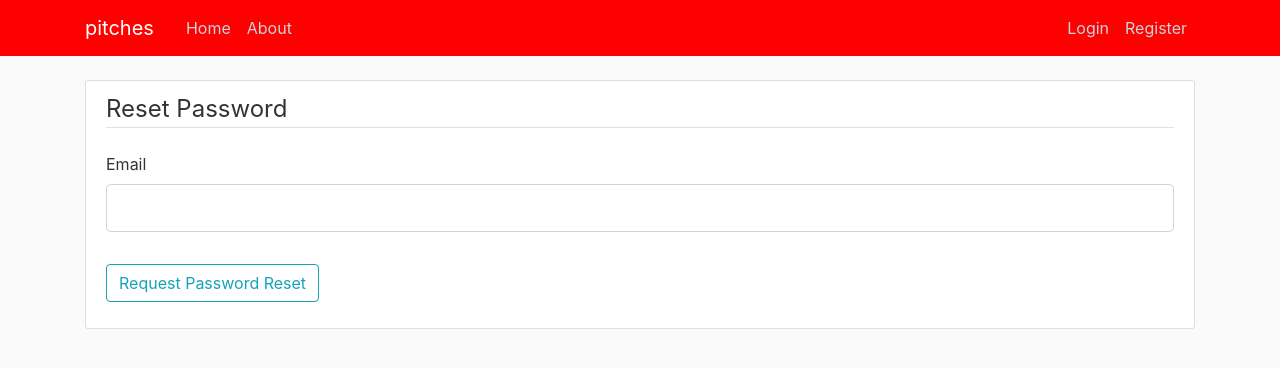
After one commit to fattym/flask3, a Flask app: page /reset_password in a window 1280 px wide. The commit adds this page. Shown: the top 368 px of the page. Run offline with Flask 2, Linux system fonts and the light colour scheme; some libraries are stand-ins or nearby versions.

Commit message:
installed the email enviroment

```diff
--- a/flask3/forms.py
+++ b/flask3/forms.py
@@ -59,3 +59,21 @@ class CommentsForm(FlaskForm):
     title = StringField('Title', validators=[DataRequired()])
     content = TextAreaField('Content', validators=[DataRequired()])
     submit = SubmitField('Post')
+
+
+class RequestResetForm(FlaskForm):
+    email = StringField('Email',
+                        validators=[DataRequired(), Email()])
+    submit = SubmitField('Request Password Reset')
+
+    def validate_email(self, email):
+        user = User.query.filter_by(email=email.data).first()
+        if user is None:
+            raise ValidationError('There is no account with that email. You must register first.')
+
+
+class ResetPasswordForm(FlaskForm):
+    password = PasswordField('Password', validators=[DataRequired()])
+    confirm_password = PasswordField('Confirm Password',
+                                     validators=[DataRequired(), EqualTo('password')])
+    submit = SubmitField('Reset Password')
--- a/flask3/routes.py
+++ b/flask3/routes.py
@@ -2,11 +2,11 @@ import os
 import secrets
 from PIL import Image
 from flask import render_template,url_for,flash, redirect,request, abort
-from flask3 import app,db,bcrypt
-from flask3.forms import RegistrationForm, LoginForm,UpdateAccountForm,PostForm, CommentsForm
+from flask3 import app,db,bcrypt,mail
+from flask3.forms import RegistrationForm, LoginForm,UpdateAccountForm,PostForm, CommentsForm,ResetPasswordForm,RequestResetForm
 from flask3.models import User,Post,Comment
 from flask_login import login_user,current_user,logout_user,login_required
-
+from flask_mail import Message
 
 
 @app.route('/')
@@ -162,3 +162,49 @@ def comments():
         flash('Your post has been created!','success')
         return redirect(url_for('home'))
     return render_template('comments.html',title='Comment',form=form, legend='New comment')
+
+
+
+
+def send_reset_email(user):
+    token = user.get_reset_token()
+    msg = Message('Password Reset Request',
+                  sender='noreply@demo.com',
+                  recipients=[user.email])
+    msg.body = f'''To reset your password, visit the following link:
+{url_for('reset_token', token=token, _external=True)}
+If you did not make this request then simply ignore this email and no changes will be made.
+'''
+    mail.send(msg)
+
+
+@app.route("/reset_password", methods=['GET', 'POST'])
+def reset_request():
+    if current_user.is_authenticated:
+        return redirect(url_for('home'))
+    form = RequestResetForm()
+    if form.validate_on_submit():
+        user = User.query.filter_by(email=form.email.data).first()
+        send_reset_email(user)
+        flash('An email has been sent with instructions to reset your password.', 'info')
+        return redirect(url_for('login'))
+    return render_template('reset_request.html', title='Reset Password', form=form)
+
+
+
+@app.route("/reset_password/<token>", methods=['GET', 'POST'])
+def reset_token(token):
+    if current_user.is_authenticated:
+        return redirect(url_for('home'))
+    user = User.verify_reset_token(token)
+    if user is None:
+        flash('That is an invalid or expired token', 'warning')
+        return redirect(url_for('reset_request'))
+    form = ResetPasswordForm()
+    if form.validate_on_submit():
+        hashed_password = bcrypt.generate_password_hash(form.password.data).decode('utf-8')
+        user.password = hashed_password
+        db.session.commit()
+        flash('Your password has been updated! You are now able to log in', 'success')
+        return redirect(url_for('login'))
+    return render_template('reset_token.html', title='Reset Password', form=form)
--- a/flask3/templates/layout.html
+++ b/flask3/templates/layout.html
@@ -39,7 +39,7 @@
           <!-- Navbar Right Side -->
           <div class="navbar-nav">
             {% if current_user.is_authenticated %}
-            <a class="nav-item nav-link" href="{{ url_for('new_post') }}">New post</a>
+            <a class="nav-item nav-link" href="{{ url_for('new_post') }}">New pitch</a>
             <a class="nav-item nav-link" href="{{ url_for('account') }}">Account</a>
             <a class="nav-item nav-link" href="{{ url_for('logout') }}">Logout</a>
             {% else %}
--- /dev/null
+++ b/flask3/templates/reset_request.html
@@ -0,0 +1,27 @@
+{% extends "layout.html" %}
+{% block content %}
+    <div class="content-section">
+        <form method="POST" action="">
+            {{ form.hidden_tag() }}
+            <fieldset class="form-group">
+                <legend class="border-bottom mb-4">Reset Password</legend>
+                <div class="form-group">
+                    {{ form.email.label(class="form-control-label") }}
+                    {% if form.email.errors %}
+                        {{ form.email(class="form-control form-control-lg is-invalid") }}
+                        <div class="invalid-feedback">
+                            {% for error in form.email.errors %}
+                                <span>{{ error }}</span>
+                            {% endfor %}
+                        </div>
+                    {% else %}
+                        {{ form.email(class="form-control form-control-lg") }}
+                    {% endif %}
+                </div>
+            </fieldset>
+            <div class="form-group">
+                {{ form.submit(class="btn btn-outline-info") }}
+            </div>
+        </form>
+    </div>
+{% endblock content %}
--- /dev/null
+++ b/welcome_user.txt
@@ -0,0 +1,3 @@
+Hello {{user.username}}
+Welcome to Watchlist
+We have just seen you have signed up for our application and want to welcome you to the family. Please enjoy the reviews of all your  favourite films.
```
Also changed, not shown: flask3/__init__.py (+10 -1 lines), flask3/models.py (+15 -1 lines), flask3/templates/login.html (+11 -8 lines), flask3/templates/reset_token.html (added, +40 -0 lines), 1 other file.
